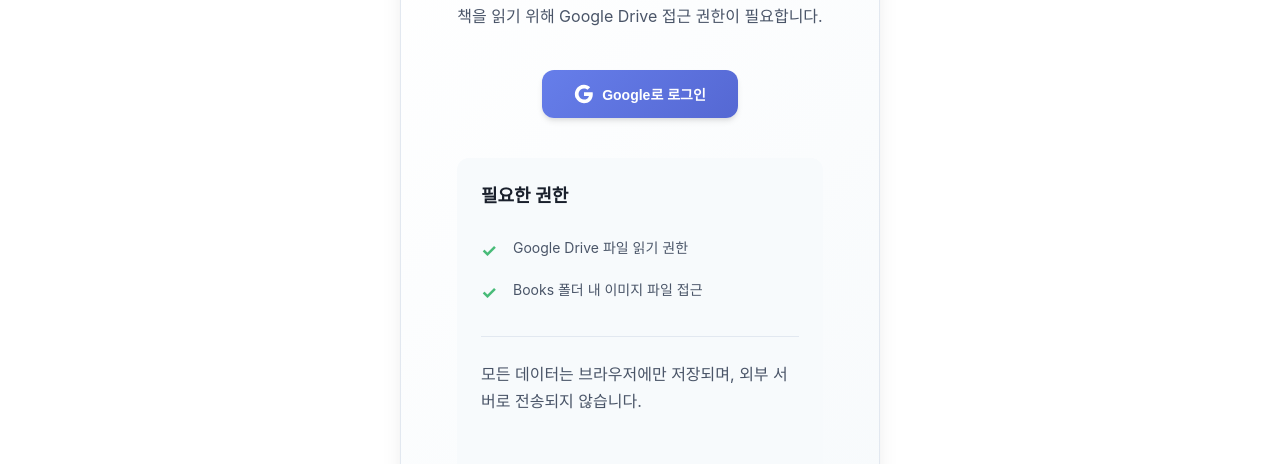
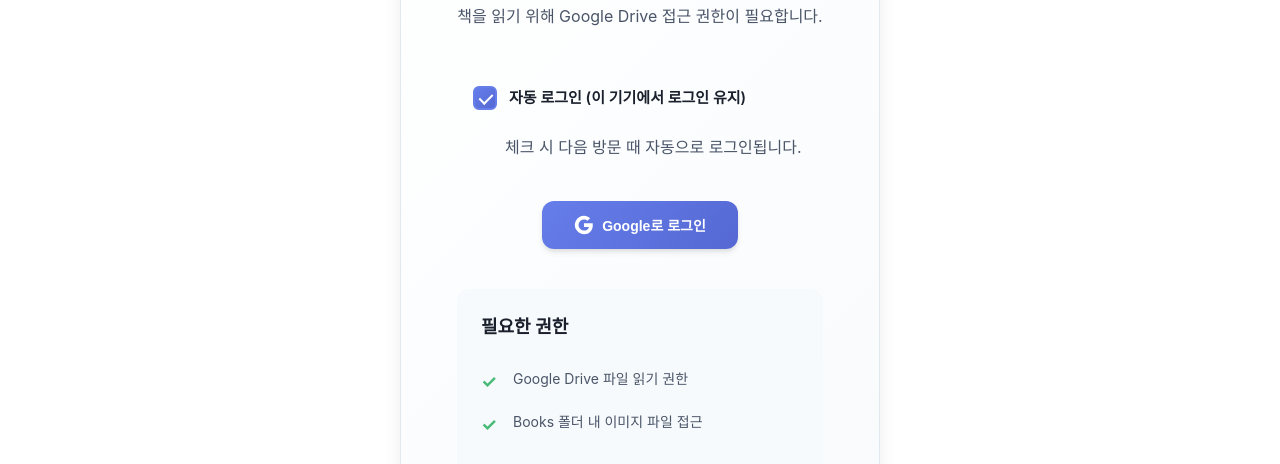
Before and after one commit to snapcraft0321-collab/fastbook-viewer, a plain HTML site: page index.html in a window 1280 px wide. Shown: the part 286-750 px from the top of the page. Drawn offline with Linux system fonts and the light colour scheme.

Commit message:
Update index.html

```diff
--- a/index.html
+++ b/index.html
@@ -35,6 +35,19 @@
                 <div class="auth-card">
                     <h2>Google Drive 연결</h2>
                     <p>책을 읽기 위해 Google Drive 접근 권한이 필요합니다.</p>
+
+                    <!-- 자동 로그인 옵션 -->
+                    <div class="auto-login-option">
+                        <label class="checkbox-container">
+                            <input type="checkbox" id="rememberMeCheckbox" checked>
+                            <span class="checkmark"></span>
+                            <span class="checkbox-label">자동 로그인 (이 기기에서 로그인 유지)</span>
+                        </label>
+                        <p class="auto-login-description">
+                            체크 시 다음 방문 때 자동으로 로그인됩니다.
+                        </p>
+                    </div>
+
                     <button id="signInBtn" class="btn-primary">
                         <svg width="20" height="20" viewBox="0 0 24 24" fill="currentColor">
                             <path d="M22.56 12.25c0-.78-.07-1.53-.2-2.25H12v4.26h5.92c-.26 1.37-1.04 2.53-2.21 3.31v2.77h3.57c2.08-1.92 3.28-4.74 3.28-8.09z"/>
@@ -44,6 +57,7 @@
                         </svg>
                         Google로 로그인
                     </button>
+
                     <div class="auth-info">
                         <h3>필요한 권한</h3>
                         <ul>
```
